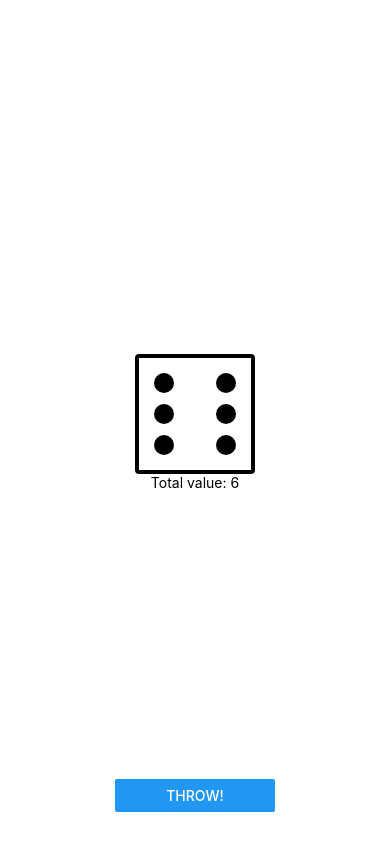
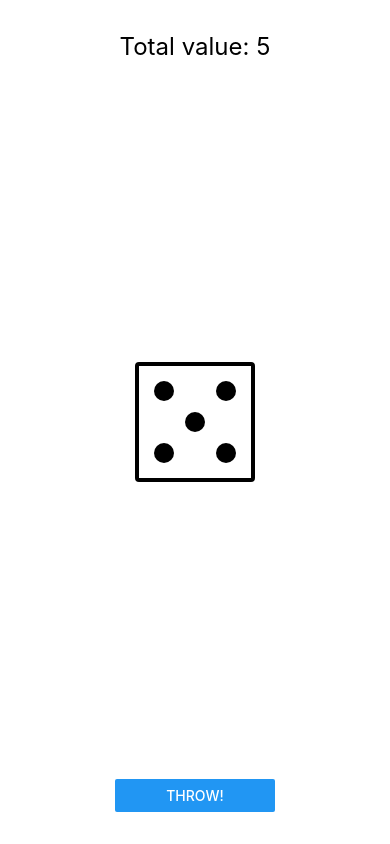
Before and after one commit to lapanti/dice, a React Native app: screen / in a window 390 px wide. Built offline with nearby package versions, Linux system fonts and the light colour scheme.

Commit message:
feat: animated dice

```diff
--- a/App.tsx
+++ b/App.tsx
@@ -1,42 +1,65 @@
 import { StatusBar } from 'expo-status-bar'
 import React, { useCallback, useState } from 'react'
-// eslint-disable-next-line
-import { Button, Text } from 'react-native'
-import styled from 'styled-components/native'
+// eslint-disable-next-line import/namespace,import/named
+import { ActivityIndicator, Button, StyleSheet, Text, View } from 'react-native'
 
 import Dice from './components/Dice'
+import useInterval from './hooks/useInterval'
+import useTimeout from './hooks/useTimeout'
 
-const Container = styled.View({
-    flex: 1,
-    flexDirection: 'column',
-    alignItems: 'center',
-    justifyContent: 'center',
+const styles = StyleSheet.create({
+    container: {
+        flex: 1,
+        flexDirection: 'column',
+        alignItems: 'center',
+        justifyContent: 'center',
+    },
+    title: {
+        position: 'absolute',
+        top: 32,
+        fontSize: 24,
+    },
+    footer: {
+        position: 'absolute',
+        bottom: 32,
+        width: 160,
+    },
 })
 
-const Footer = styled.View({
-    position: 'absolute',
-    bottom: 0,
-    marginBottom: 32,
-    width: 160,
-})
+const delay = 100
 
 const App = () => {
-    const [value, setValue] = useState<number>(6)
+    const [value, setValue] = useState<number>(5)
+    const [rolling, setRolling] = useState(false)
+
+    useInterval(
+        () => {
+            setValue(Math.floor(Math.random() * 6) + 1)
+        },
+        rolling ? delay : null
+    )
+
+    useTimeout(
+        () => {
+            setRolling(false)
+        },
+        rolling ? 1000 : null
+    )
 
     const onPress = useCallback(() => {
-        setValue(Math.floor(Math.random() * 6) + 1)
+        setRolling(true)
     }, [])
 
     return (
-        <Container>
+        <View style={styles.container}>
+            <Text style={styles.title}>Total value: {rolling ? <ActivityIndicator color="black" /> : value}</Text>
             <Dice value={value} onPress={onPress} />
-            <Text>Total value: {value}</Text>
-            <Footer>
+            <View style={styles.footer}>
                 <Button accessibilityLabel="Press here to throw the dice" title="Throw!" onPress={onPress} />
-            </Footer>
+            </View>
             {/* eslint-disable-next-line react/style-prop-object */}
             <StatusBar style="auto" />
-        </Container>
+        </View>
     )
 }
 
--- a/components/Dice.tsx
+++ b/components/Dice.tsx
@@ -1,20 +1,8 @@
 import React from 'react'
-import styled from 'styled-components/native'
+// eslint-disable-next-line import/namespace,import/named
+import { Animated, StyleSheet, TouchableOpacity } from 'react-native'
 
-const Die = styled.TouchableOpacity({
-    height: 120,
-    width: 120,
-    borderRadius: 4,
-    border: `4px solid black`,
-})
-
-const Dot = styled.View({
-    position: 'absolute',
-    background: 'black',
-    borderRadius: '50%',
-    height: 20,
-    width: 20,
-})
+import useAnimatedOpacity from '../hooks/useAnimatedOpacity'
 
 const top = 25
 const right = top
@@ -26,61 +14,71 @@ const marginRight = marginTop
 const marginBottom = marginRight
 const marginLeft = marginBottom
 
-const topLeftValues = [3, 4, 5, 6]
-const TopLeftDot = styled(Dot)({
+const styles = StyleSheet.create({
+    die: {
+        height: 120,
+        width: 120,
+        borderRadius: 4,
+        border: `4px solid black`,
+    },
+    dot: {
+        position: 'absolute',
+        backgroundColor: 'black',
+        borderRadius: 50,
+        height: 20,
+        width: 20,
+    },
+    topLeftDot: {
         top,
         left,
         marginLeft,
         marginTop,
-})
-
-const middleLeftValues = [2, 6]
-const MiddleLeftDot = styled(Dot)({
+    },
+    middleLeftDot: {
         top: '50%',
         left,
         marginLeft,
         marginTop,
-})
-
-const bottomLeftValues = [4, 5, 6]
-const BottomLeftDot = styled(Dot)({
+    },
+    bottomLeftDot: {
         bottom,
         left,
         marginLeft,
         marginBottom,
-})
-
-const middleValues = [1, 3, 5]
-const MiddleDot = styled(Dot)({
+    },
+    middleDot: {
         top: '50%',
         left: '50%',
         marginLeft,
         marginTop,
-})
-
-const topRightValues = [4, 5, 6]
-const TopRightDot = styled(Dot)({
+    },
+    topRightDot: {
         top,
         right,
         marginRight,
         marginTop,
-})
-
-const middleRightValues = [2, 6]
-const MiddleRightDot = styled(Dot)({
+    },
+    middleRightDot: {
         top: '50%',
         right,
         marginRight,
         marginTop,
-})
-
-const bottomRightValues = [3, 4, 5, 6]
-const BottomRightDot = styled(Dot)({
+    },
+    bottomRightDot: {
         bottom,
         right,
         marginRight,
         marginBottom,
+    },
 })
+
+const topLeftValues = [3, 4, 5, 6]
+const middleLeftValues = [2, 6]
+const bottomLeftValues = [4, 5, 6]
+const middleValues = [1, 3, 5]
+const topRightValues = [4, 5, 6]
+const middleRightValues = [2, 6]
+const bottomRightValues = [3, 4, 5, 6]
 
 interface Props {
     value: number
@@ -88,16 +86,24 @@ interface Props {
 }
 
 const Dice = ({ value, onPress }: Props): JSX.Element => {
+    const fadeTopLeft = useAnimatedOpacity(topLeftValues, value)
+    const fadeMiddleLeft = useAnimatedOpacity(middleLeftValues, value)
+    const fadeBottomLeft = useAnimatedOpacity(bottomLeftValues, value)
+    const fadeMiddle = useAnimatedOpacity(middleValues, value)
+    const fadeTopRight = useAnimatedOpacity(topRightValues, value)
+    const fadeMiddleRight = useAnimatedOpacity(middleRightValues, value)
+    const fadeBottomRight = useAnimatedOpacity(bottomRightValues, value)
+
     return (
-        <Die onPress={onPress}>
-            {topLeftValues.includes(value) && <TopLeftDot />}
-            {middleLeftValues.includes(value) && <MiddleLeftDot />}
-            {bottomLeftValues.includes(value) && <BottomLeftDot />}
-            {middleValues.includes(value) && <MiddleDot />}
-            {topRightValues.includes(value) && <TopRightDot />}
-            {middleRightValues.includes(value) && <MiddleRightDot />}
-            {bottomRightValues.includes(value) && <BottomRightDot />}
-        </Die>
+        <TouchableOpacity style={styles.die} onPress={onPress}>
+            <Animated.View style={[styles.dot, styles.topLeftDot, { opacity: fadeTopLeft }]} />
+            <Animated.View style={[styles.dot, styles.middleLeftDot, { opacity: fadeMiddleLeft }]} />
+            <Animated.View style={[styles.dot, styles.bottomLeftDot, { opacity: fadeBottomLeft }]} />
+            <Animated.View style={[styles.dot, styles.middleDot, { opacity: fadeMiddle }]} />
+            <Animated.View style={[styles.dot, styles.topRightDot, { opacity: fadeTopRight }]} />
+            <Animated.View style={[styles.dot, styles.middleRightDot, { opacity: fadeMiddleRight }]} />
+            <Animated.View style={[styles.dot, styles.bottomRightDot, { opacity: fadeBottomRight }]} />
+        </TouchableOpacity>
     )
 }
 
--- /dev/null
+++ b/hooks/useAnimatedOpacity.ts
@@ -0,0 +1,19 @@
+import { useEffect, useRef } from 'react'
+// eslint-disable-next-line import/namespace,import/named
+import { Animated } from 'react-native'
+
+const useAnimatedOpacity = <T>(values: T[], value: T, duration: number | undefined = 100) => {
+    const fade = useRef(new Animated.Value(values.includes(value) ? 1 : 0)).current
+
+    useEffect(() => {
+        Animated.timing(fade, {
+            toValue: values.includes(value) ? 1 : 0,
+            duration,
+            useNativeDriver: false,
+        }).start()
+    }, [values, value, duration, fade])
+
+    return fade
+}
+
+export default useAnimatedOpacity
--- /dev/null
+++ b/hooks/useInterval.ts
@@ -0,0 +1,26 @@
+import { useEffect, useRef } from 'react'
+
+/** https://usehooks-typescript.com/react-hook/use-interval */
+
+const useInterval = (callback: () => void, delay: number | null) => {
+    const savedCallback = useRef(callback)
+
+    // Remember the latest callback if it changes.
+    useEffect(() => {
+        savedCallback.current = callback
+    }, [callback])
+
+    // Set up the interval.
+    useEffect(() => {
+        // Don't schedule if no delay is specified.
+        if (delay === null) {
+            return
+        }
+
+        const id = setInterval(() => savedCallback.current(), delay)
+
+        return () => clearInterval(id)
+    }, [delay])
+}
+
+export default useInterval
--- /dev/null
+++ b/hooks/useTimeout.ts
@@ -0,0 +1,26 @@
+import { useEffect, useRef } from 'react'
+
+/** https://usehooks-typescript.com/react-hook/use-timeout */
+
+const useTimeout = (callback: () => void, delay: number | null) => {
+    const savedCallback = useRef(callback)
+
+    // Remember the latest callback if it changes.
+    useEffect(() => {
+        savedCallback.current = callback
+    }, [callback])
+
+    // Set up the timeout.
+    useEffect(() => {
+        // Don't schedule if no delay is specified.
+        if (delay === null) {
+            return
+        }
+
+        const id = setTimeout(() => savedCallback.current(), delay)
+
+        return () => clearTimeout(id)
+    }, [delay])
+}
+
+export default useTimeout
--- a/package.json
+++ b/package.json
@@ -20,8 +20,7 @@
     "react": "16.13.1",
     "react-dom": "16.13.1",
     "react-native": "https://github.com/expo/react-native/archive/sdk-41.0.0.tar.gz",
-    "react-native-web": "~0.13.12",
-    "styled-components": "^5.3.0"
+    "react-native-web": "~0.13.12"
   },
   "devDependencies": {
     "@babel/core": "^7.9.0",
```
Also changed, not shown: 1 other file (tests, documents, lock files or other folders). Lines whose indentation alone changed are shown as unchanged.
